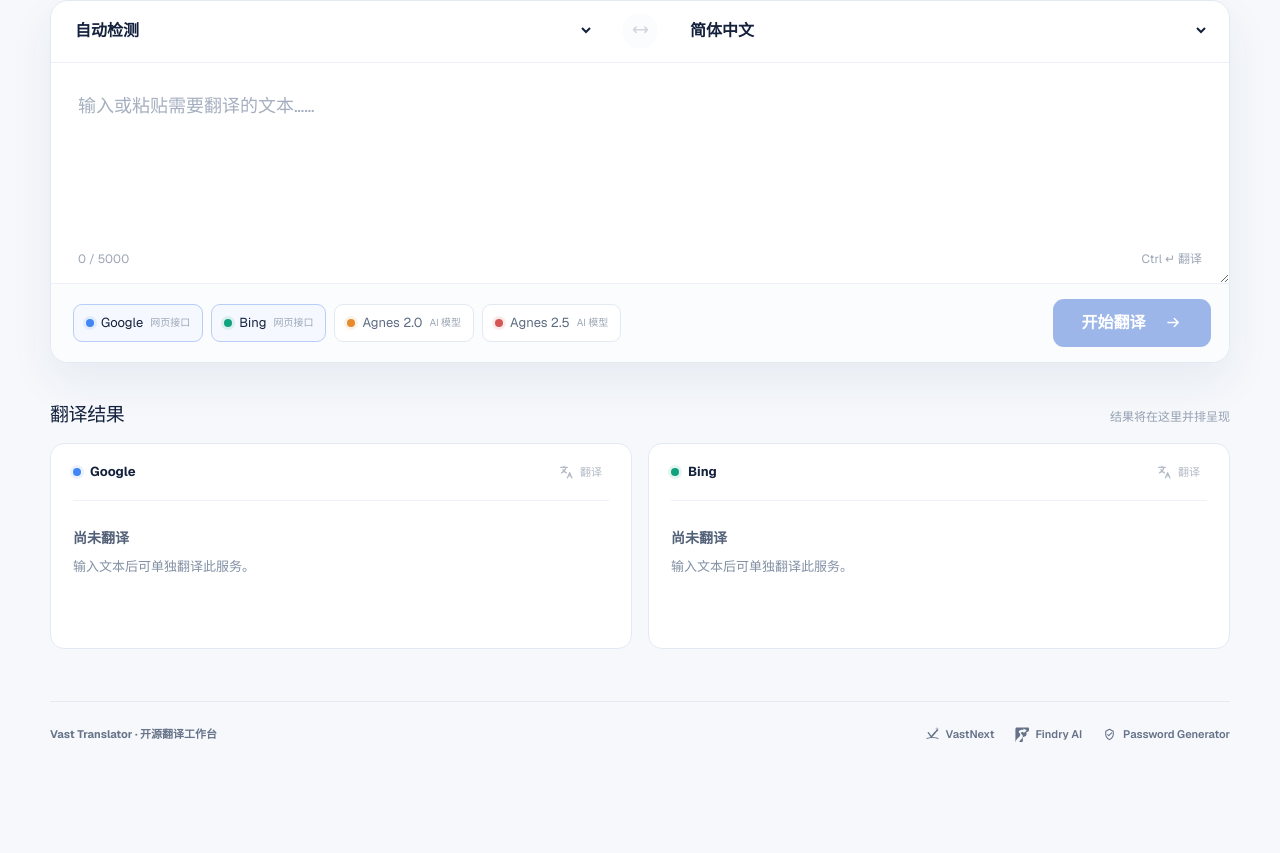
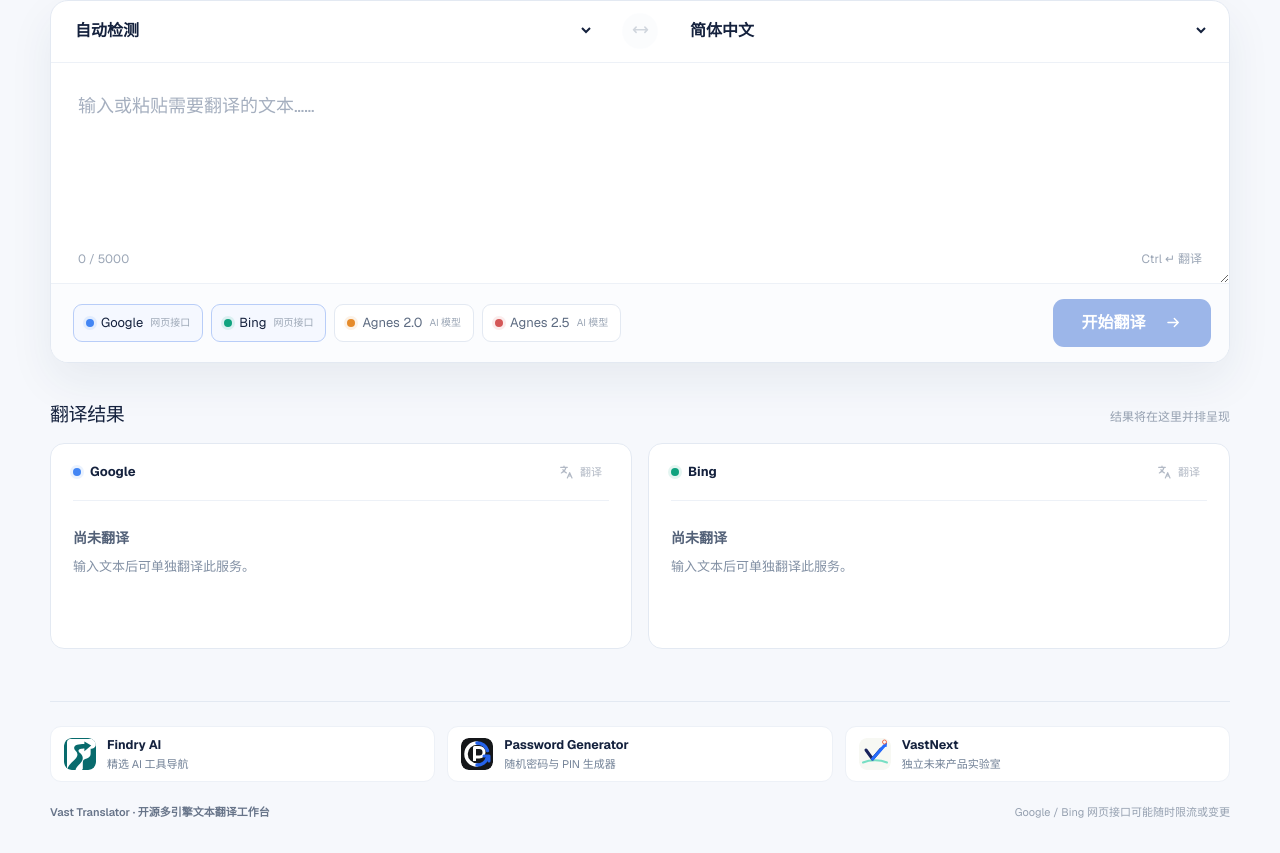
Before and after one commit to VastNext/vast-translator, a Next.js app: page / in a window 1280 px wide. Shown: the part 286-1139 px from the top of the page. Before the commit the page ends 1053 px from the top, so only its background shows below. Built offline with nearby package versions, Linux system fonts and the light colour scheme.

Commit message:
feat: upgrade footer product recommendations with logos and descriptions matching pg.vastnext.com style

```diff
--- a/src/app/globals.css
+++ b/src/app/globals.css
@@ -50,8 +50,20 @@
 .result-provider .stale-result { color:#9d6b28;font-size:10px;margin-left:2px; }
 .request-error { margin-bottom:14px;padding:14px 17px;border:1px solid #f1d7d5;border-radius:10px;background:#fff8f7;color:#9d3f3a;font-size:13px; }.empty-state { grid-column:1/-1;min-height:180px;border:1px dashed #d6deea;border-radius:14px;display:flex;flex-direction:column;align-items:center;justify-content:center;color:#9aa6b7;background:rgba(255,255,255,.48); }.empty-state svg{width:27px;color:#7f9ed9;margin-bottom:10px}.empty-state p{color:#536178;font-weight:620;margin:0 0 5px}.empty-state span{font-size:13px}
 .skeleton-line { height:10px;width:72%;margin-top:17px;border-radius:8px;background:linear-gradient(90deg,#edf1f6 25%,#f7f9fb 50%,#edf1f6 75%);background-size:200% 100%;animation:shimmer 1.2s infinite; }.skeleton-line.wide{width:92%;margin-top:27px}.skeleton-line.short{width:48%}
-.footer { min-height:66px;width:min(1180px,calc(100% - 48px));margin:0 auto;display:flex;justify-content:space-between;align-items:center;gap:24px;border-top:1px solid var(--line);color:#95a0b0;font-size:11px; }.footer span:first-child{color:#677489;font-weight:620}.product-links { display:flex;align-items:center;justify-content:flex-end;gap:20px;flex-wrap:wrap; }.product-links a { display:inline-flex;align-items:center;gap:6px;color:#657187;text-decoration:none;font-weight:560; }.product-links a svg { width:15px;height:15px; }.product-links a:hover { color:var(--blue); }
+.footer { width:min(1180px,calc(100% - 48px));margin:0 auto;padding:24px 0 32px;border-top:1px solid var(--line);color:#95a0b0;font-size:11px; }
+.footer-content { display:flex;flex-direction:column;gap:18px;width:100%; }
+.product-cards { display:grid;grid-template-columns:repeat(3,minmax(0,1fr));gap:12px; }
+.product-card { display:flex;align-items:center;gap:11px;padding:9px 13px;border-radius:11px;border:1px solid var(--soft-line);background:#fff;text-decoration:none;transition:border-color .15s,transform .15s,box-shadow .15s;min-width:0; }
+.product-card:hover { border-color:#b8cdf8;background:#fbfdff;transform:translateY(-1px);box-shadow:0 4px 14px rgba(33,53,85,.05); }
+.product-card-logo { width:32px;height:32px;border-radius:8px;overflow:hidden;flex:0 0 auto;display:block; }
+.product-card-logo svg { width:100%;height:100%;display:block; }
+.product-card-info { display:flex;flex-direction:column;gap:1px;min-width:0;text-align:left; }
+.product-card-name { font-size:12.5px;font-weight:650;color:var(--ink);white-space:nowrap;overflow:hidden;text-overflow:ellipsis;transition:color .15s; }
+.product-card:hover .product-card-name { color:var(--blue); }
+.product-card-desc { font-size:11px;color:var(--muted);white-space:nowrap;overflow:hidden;text-overflow:ellipsis; }
+.footer-bottom { display:flex;justify-content:space-between;align-items:center;font-size:11px;color:#95a0b0;padding-top:4px; }
+.footer-bottom span:first-child { color:#677489;font-weight:600; }
 @keyframes rise{from{opacity:0;transform:translateY(8px)}to{opacity:1;transform:translateY(0)}}@keyframes spin{to{transform:rotate(360deg)}}@keyframes shimmer{to{background-position:-200% 0}}
 @media(max-width:900px){.workspace-controls{display:none}.workbench-layout,.workbench-layout[data-layout="side-by-side"]{grid-template-columns:minmax(0,1fr);gap:0}.workbench-layout[data-layout="side-by-side"] .results-section{margin-top:38px}.workbench-layout[data-layout="side-by-side"] .results-grid{grid-template-columns:repeat(2,minmax(0,1fr))}}
-@media(max-width:760px){.topbar{height:60px;padding:0 18px}.topbar-note{display:none}.brand-attribution{font-size:11px;margin-left:14px}.workspace{width:calc(100% - 28px);padding:34px 0 38px}.intro{display:block;margin-bottom:22px}.intro h1{font-size:35px}.intro>p{width:auto;margin-top:14px;font-size:14px}.translator{border-radius:14px}.language-bar{grid-template-columns:1fr 44px 1fr}.language-bar label{padding:0 12px}.language-bar select{font-size:14px}.input-panel textarea{min-height:190px;padding:22px 44px 43px 19px;font-size:16px}.input-footer{left:19px;right:19px}.action-row{align-items:stretch;flex-direction:column;padding:14px}.provider-picker{display:grid;grid-template-columns:repeat(3,1fr)}.provider-chip{justify-content:center;padding:0 7px}.provider-chip small{display:none}.translate-button{width:100%}.results-grid{grid-template-columns:1fr}.result-panel{min-height:180px}.section-heading span{display:none}.footer{width:calc(100% - 28px);padding:18px 0;align-items:flex-start;flex-direction:column}.product-links{justify-content:flex-start;gap:10px 18px}}
+@media(max-width:760px){.topbar{height:60px;padding:0 18px}.topbar-note{display:none}.brand-attribution{font-size:11px;margin-left:14px}.workspace{width:calc(100% - 28px);padding:34px 0 38px}.intro{display:block;margin-bottom:22px}.intro h1{font-size:35px}.intro>p{width:auto;margin-top:14px;font-size:14px}.translator{border-radius:14px}.language-bar{grid-template-columns:1fr 44px 1fr}.language-bar label{padding:0 12px}.language-bar select{font-size:14px}.input-panel textarea{min-height:190px;padding:22px 44px 43px 19px;font-size:16px}.input-footer{left:19px;right:19px}.action-row{align-items:stretch;flex-direction:column;padding:14px}.provider-picker{display:grid;grid-template-columns:repeat(3,1fr)}.provider-chip{justify-content:center;padding:0 7px}.provider-chip small{display:none}.translate-button{width:100%}.results-grid{grid-template-columns:1fr}.result-panel{min-height:180px}.section-heading span{display:none}.footer{width:calc(100% - 28px);padding:18px 0 24px;}.product-cards{grid-template-columns:1fr;gap:8px;}.footer-bottom{flex-direction:column;gap:6px;align-items:flex-start;}}
 @media(prefers-reduced-motion:reduce){*,*::before,*::after{animation-duration:.01ms!important;animation-iteration-count:1!important;transition-duration:.01ms!important}}
--- a/src/components/translator/icons.tsx
+++ b/src/components/translator/icons.tsx
@@ -51,6 +51,53 @@
   return <Icon {...props}><path d="M19 8a7 7 0 1 0 1 6M19 4v4h-4" stroke="currentColor" strokeWidth="1.8" strokeLinecap="round" strokeLinejoin="round" /></Icon>;
 }
 
+export function VastNextLogo(props: SVGProps<SVGSVGElement>) {
+  return (
+    <svg viewBox="0 0 64 64" fill="none" aria-hidden="true" {...props}>
+      <rect width="64" height="64" rx="15" fill="#F7F8F3" />
+      <path d="M8 49C22 43 42 43 56 49" stroke="#78DFC4" strokeWidth="4" strokeLinecap="round" />
+      <path d="M14 24L27 42L44 22" stroke="#18235C" strokeWidth="6" strokeLinecap="round" strokeLinejoin="round" />
+      <path d="M27 42L51 15" stroke="#246BFD" strokeWidth="6" strokeLinecap="round" />
+      <path d="M49 15L55 10L54 18" fill="#246BFD" stroke="#246BFD" strokeWidth="2" strokeLinejoin="round" />
+      <circle cx="51" cy="8" r="4" stroke="#F06F52" strokeWidth="2" />
+    </svg>
+  );
+}
+
+export function FindryLogo(props: SVGProps<SVGSVGElement>) {
+  return (
+    <svg viewBox="0 0 512 512" fill="none" aria-hidden="true" {...props}>
+      <defs>
+        <mask id="findry-card-mask">
+          <rect width="512" height="512" fill="white" />
+          <path
+            d="M48 512C58 451 104 403 165 350C213 308 228 270 205 228C192 204 162 190 162 161C162 111 235 97 326 97V54L436 121L326 210V168C275 168 232 178 232 207C232 225 263 240 282 267C320 322 294 374 246 421C207 460 188 485 185 512Z"
+            fill="black"
+          />
+        </mask>
+      </defs>
+      <rect width="512" height="512" rx="110" fill="#086B6D" />
+      <path
+        d="M100 16H476C496 16 512 32 512 52V101C512 140 481 171 442 171H426V257C426 292 400 320 365 326C325 331 301 349 301 387V488C301 501 290 512 277 512H48V68C48 39 71 16 100 16Z"
+        fill="#FFFFFF"
+        mask="url(#findry-card-mask)"
+      />
+    </svg>
+  );
+}
+
+export function PasswordGeneratorLogo(props: SVGProps<SVGSVGElement>) {
+  return (
+    <svg viewBox="0 0 64 64" fill="none" aria-hidden="true" {...props}>
+      <rect width="64" height="64" rx="15" fill="#15171A" />
+      <path d="M32 10a22 22 0 1 0 0 44" fill="none" stroke="#FFFFFF" strokeWidth="7" strokeLinecap="round" />
+      <path d="M32 10a22 22 0 0 1 21 15M53 39A22 22 0 0 1 32 54" fill="none" stroke="#2563EB" strokeWidth="7" strokeLinecap="round" />
+      <path d="M27 46V19h9.5a9.5 9.5 0 0 1 0 19H27" fill="none" stroke="#FFFFFF" strokeWidth="6" strokeLinejoin="round" />
+      <path d="M46 36h10v10" fill="none" stroke="#2563EB" strokeWidth="6" strokeLinecap="round" strokeLinejoin="round" />
+    </svg>
+  );
+}
+
 export function GitHubIcon(props: SVGProps<SVGSVGElement>) {
   return <Icon {...props}><path fill="currentColor" d="M12 2a10 10 0 0 0-3.16 19.49c.5.09.68-.22.68-.48v-1.7c-2.78.6-3.37-1.34-3.37-1.34-.45-1.16-1.11-1.47-1.11-1.47-.9-.62.07-.6.07-.6 1 .07 1.53 1.03 1.53 1.03.9 1.52 2.34 1.08 2.91.83.09-.65.35-1.09.63-1.34-2.22-.25-4.55-1.11-4.55-4.94 0-1.09.39-1.98 1.03-2.68-.1-.25-.45-1.27.1-2.64 0 0 .84-.27 2.75 1.02a9.56 9.56 0 0 1 5 0c1.91-1.3 2.75-1.02 2.75-1.02.55 1.37.2 2.39.1 2.64.64.7 1.03 1.59 1.03 2.68 0 3.84-2.34 4.68-4.57 4.93.36.31.68.92.68 1.85v2.75c0 .27.18.58.69.48A10 10 0 0 0 12 2Z" /></Icon>;
 }
--- a/src/components/translator/translator-workbench.tsx
+++ b/src/components/translator/translator-workbench.tsx
@@ -4,7 +4,7 @@
 import Link from "next/link";
 import { languages } from "@/lib/translation/languages";
 import type { ProviderId, ProviderResult } from "@/lib/translation/types";
-import { ArrowIcon, BrandMarkIcon, CloseIcon, CollapseIcon, CopyIcon, FindryIcon, GitHubIcon, PasswordIcon, RetryIcon, SwapIcon, TranslateIcon, VastNextIcon } from "./icons";
+import { ArrowIcon, BrandMarkIcon, CloseIcon, CollapseIcon, CopyIcon, FindryLogo, GitHubIcon, PasswordGeneratorLogo, RetryIcon, SwapIcon, TranslateIcon, VastNextIcon, VastNextLogo } from "./icons";
 
 const providers: Array<{ id: ProviderId; label: string; hint: string }> = [
   { id: "google", label: "Google", hint: "网页接口" },
@@ -338,12 +338,35 @@
         </div>
       </main>
       <footer className="footer">
-        <span>Vast Translator · 开源翻译工作台</span>
-        <nav className="product-links" aria-label="VastNext 产品家族">
-          <a href="https://vastnext.com" target="_blank" rel="noreferrer"><VastNextIcon /><span>VastNext</span></a>
-          <a href="https://findryai.com" target="_blank" rel="noreferrer"><FindryIcon /><span>Findry AI</span></a>
-          <a href="https://pg.vastnext.com" target="_blank" rel="noreferrer"><PasswordIcon /><span>Password Generator</span></a>
-        </nav>
+        <div className="footer-content">
+          <nav className="product-cards" aria-label="VastNext 相关产品">
+            <a href="https://findryai.com" target="_blank" rel="noreferrer" title="Findry AI - 精选 AI 工具导航" className="product-card">
+              <span className="product-card-logo"><FindryLogo /></span>
+              <span className="product-card-info">
+                <strong className="product-card-name">Findry AI</strong>
+                <span className="product-card-desc">精选 AI 工具导航</span>
+              </span>
+            </a>
+            <a href="https://pg.vastnext.com" target="_blank" rel="noreferrer" title="Password Generator - 随机密码与 PIN 生成器" className="product-card">
+              <span className="product-card-logo"><PasswordGeneratorLogo /></span>
+              <span className="product-card-info">
+                <strong className="product-card-name">Password Generator</strong>
+                <span className="product-card-desc">随机密码与 PIN 生成器</span>
+              </span>
+            </a>
+            <a href="https://vastnext.com" target="_blank" rel="noreferrer" title="VastNext - 独立未来产品实验室" className="product-card">
+              <span className="product-card-logo"><VastNextLogo /></span>
+              <span className="product-card-info">
+                <strong className="product-card-name">VastNext</strong>
+                <span className="product-card-desc">独立未来产品实验室</span>
+              </span>
+            </a>
+          </nav>
+          <div className="footer-bottom">
+            <span>Vast Translator · 开源多引擎文本翻译工作台</span>
+            <span>Google / Bing 网页接口可能随时限流或变更</span>
+          </div>
+        </div>
       </footer>
     </div>
   );
```
Also changed, not shown: 1 other file (tests, documents, lock files or other folders).
